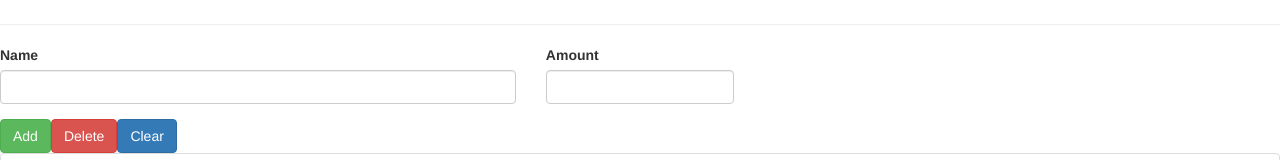
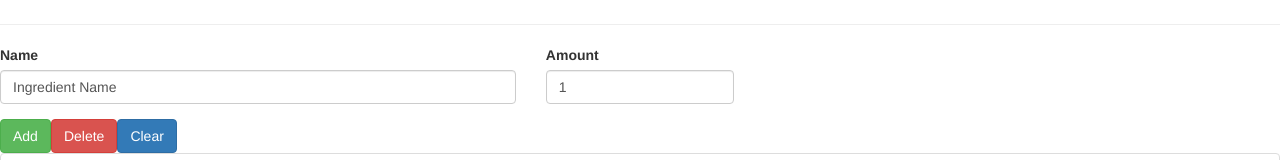
Before and after one commit to denicad1/recipes, an Angular app: page / in a window 1280 px wide. Shown: the part 250-410 px from the top of the page. Built offline with nearby package versions, Linux system fonts and the light colour scheme.

Commit message:
output done. maybe change it to view encap soon.

```diff
--- a/src/app/app.component.ts
+++ b/src/app/app.component.ts
@@ -1,4 +1,4 @@
-import { Component } from '@angular/core';
+import { Component} from '@angular/core';
 
 @Component({
   selector: 'app-root',
--- a/src/app/shopping-list/ingredient.model.ts
+++ b/src/app/shopping-list/ingredient.model.ts
@@ -1,5 +1,5 @@
 export class ingredient{
-    constructor(public name:string,public amount:string){
+    constructor(public name:string,public amount:number){
 
     }
 }
--- a/src/app/shopping-list/shopping-edit/shopping-edit.component.html
+++ b/src/app/shopping-list/shopping-edit/shopping-edit.component.html
@@ -4,16 +4,34 @@
       <div class="row">
         <div class="col-sm-5 form-group">
           <label for="name">Name</label>
-          <input type="text" name="name" id="name" class="form-control" />
+          <input
+            type="text"
+            name="name"
+            id="name"
+            class="form-control"
+            [(ngModel)]="name"
+          />
         </div>
         <div class="col-sm-2 form-group">
           <label for="amount">Amount</label>
-          <input type="number" name="amount" id="amount" class="form-control" />
+          <input
+            type="number"
+            name="amount"
+            id="amount"
+            class="form-control"
+            [(ngModel)]="amount"
+          />
         </div>
       </div>
       <div class="row">
         <div class="col-xs-12">
-          <button class="btn btn-success" type="submit">Add</button>
+          <button
+            class="btn btn-success"
+            type="submit"
+            (click)="onIngredientAdd()"
+          >
+            Add
+          </button>
           <button class="btn btn-danger" type="button">Delete</button>
           <button class="btn btn-primary" type="button">Clear</button>
         </div>
--- a/src/app/shopping-list/shopping-edit/shopping-edit.component.ts
+++ b/src/app/shopping-list/shopping-edit/shopping-edit.component.ts
@@ -1,4 +1,5 @@
-import { Component, OnInit } from '@angular/core';
+import { Component, OnInit,Output,EventEmitter } from '@angular/core';
+
 
 @Component({
   selector: 'app-shopping-edit',
@@ -7,8 +8,15 @@ import { Component, OnInit } from '@angular/core';
 })
 export class ShoppingEditComponent implements OnInit {
 
+  @Output("ingAdd") ingredientAdd=new EventEmitter<{ingName:string, ingAmount:number}>();
+  name:string="Ingredient Name";
+  amount:number=1;
+
   constructor() { }
+  onIngredientAdd(){
+    this.ingredientAdd.emit({ingName:this.name,ingAmount:this.amount});
 
+  }
   ngOnInit(): void {
   }
 
--- a/src/app/shopping-list/shopping-item/shopping-item.component.ts
+++ b/src/app/shopping-list/shopping-item/shopping-item.component.ts
@@ -7,7 +7,7 @@ import { stringify } from 'querystring';
   styleUrls: ['./shopping-item.component.scss']
 })
 export class ShoppingItemComponent implements OnInit {
- @Input('srvElement') element: {name:string,amount:string};
+ @Input('srvElement') element: {name:string,amount:number};
 
   constructor() {
    }
--- a/src/app/shopping-list/shopping-list.component.html
+++ b/src/app/shopping-list/shopping-list.component.html
@@ -1,4 +1,4 @@
-<app-shopping-edit></app-shopping-edit>
+<app-shopping-edit (ingAdd)="onListAdd($event)"></app-shopping-edit>
 <ul class="list-group">
   <app-shopping-item
     *ngFor="let ingredient of ingredients"
--- a/src/app/shopping-list/shopping-list.component.ts
+++ b/src/app/shopping-list/shopping-list.component.ts
@@ -8,11 +8,13 @@ import { ingredient } from './ingredient.model';
 })
 export class ShoppingListComponent implements OnInit {
   ingredients:ingredient[]=[
-    new ingredient('marinara','10'),new ingredient('bread','2')
+    new ingredient('marinara',10),new ingredient('bread',2)
   ];
 
   constructor() { }
-
+  onListAdd(ingData:{ingName:string,ingAmount:number}){
+    this.ingredients.push(new ingredient(ingData.ingName,ingData.ingAmount));
+  }
   ngOnInit(): void {
   }
 
```
